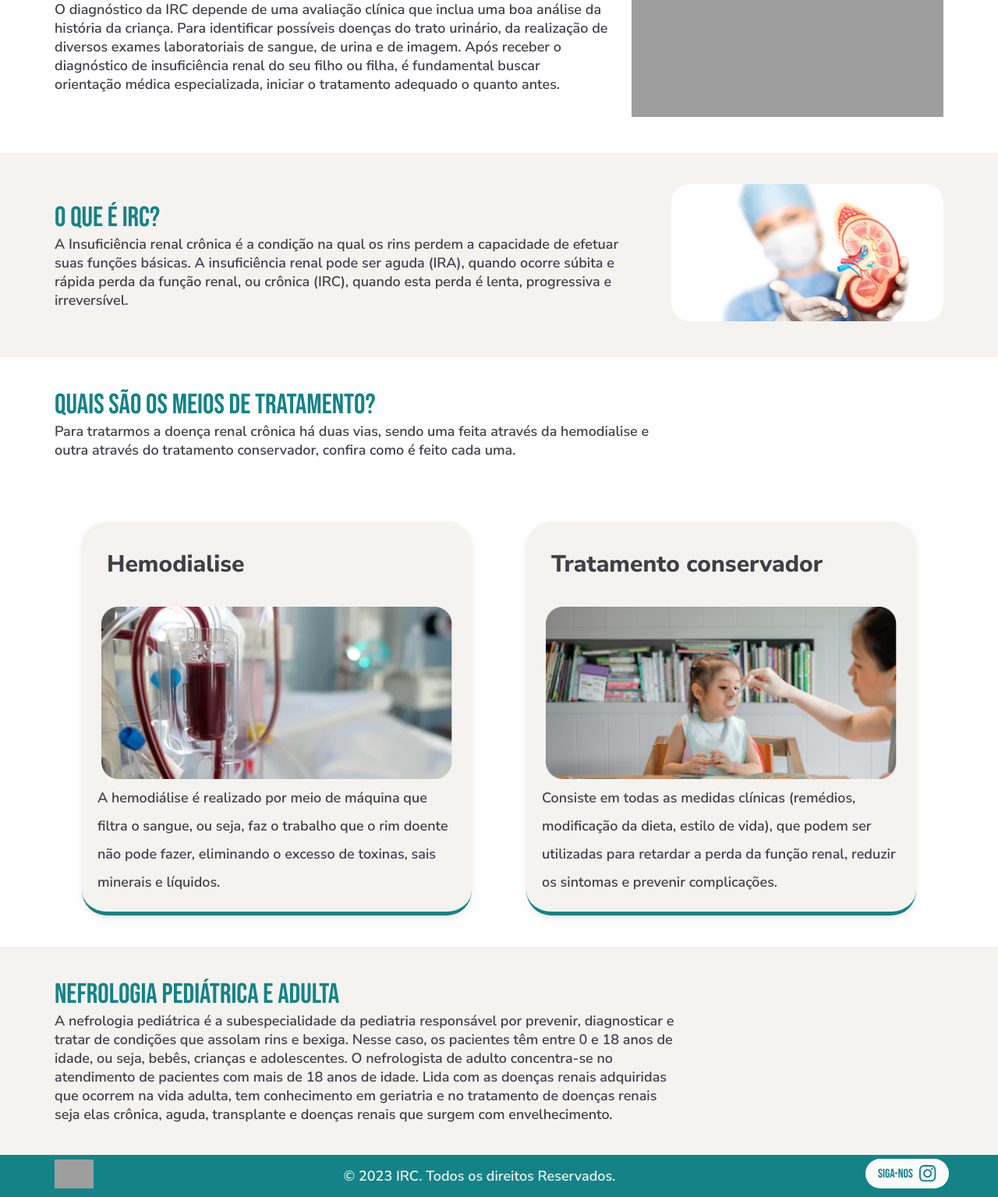
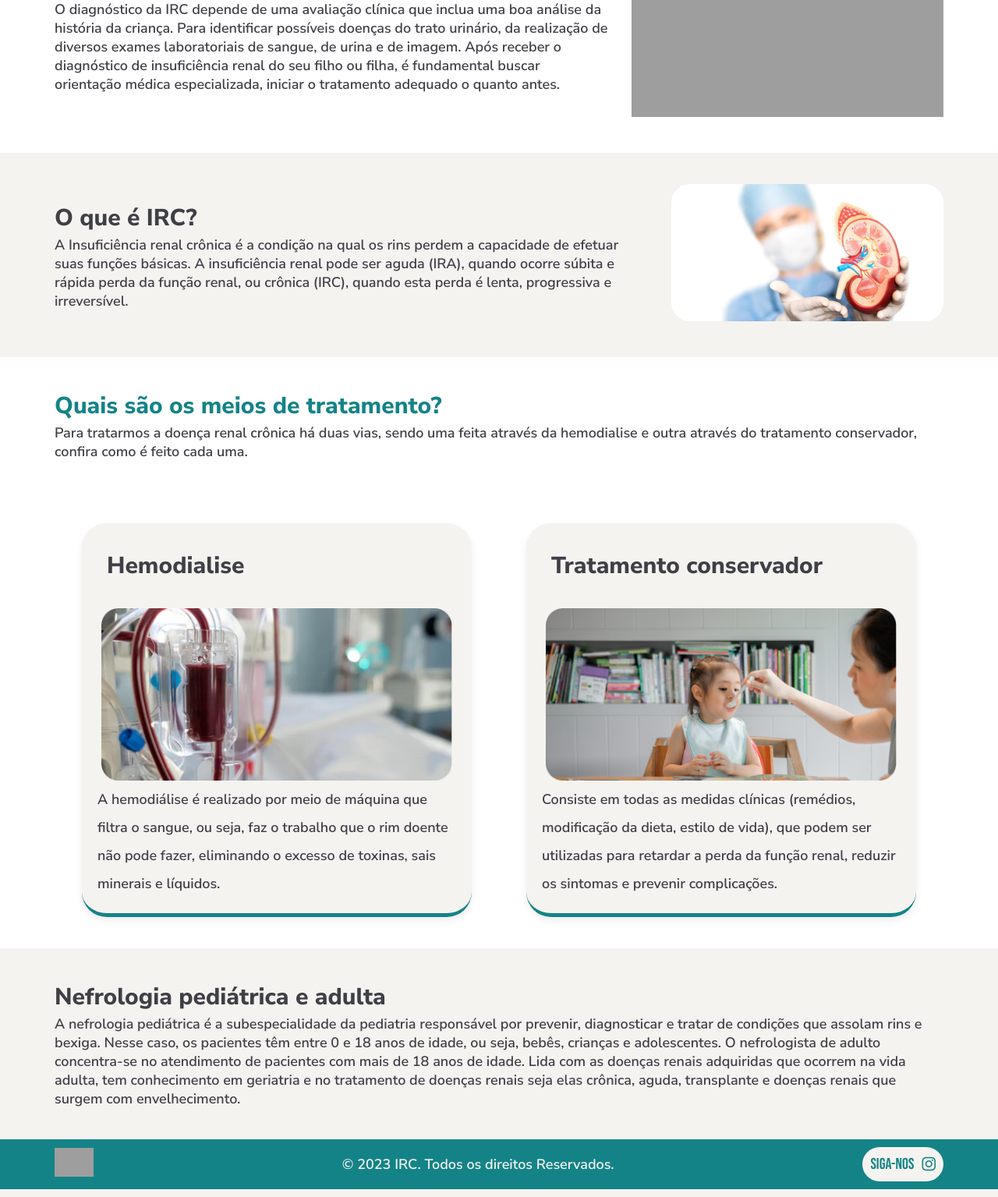
Before and after one commit to Sync-FATEC/API-NEFRO, a Flask app: page / in a window 1280 px wide. Shown: the part 267-1802 px from the top of the page at 78% size. Run offline with Flask 3, Linux system fonts and the light colour scheme; some libraries are stand-ins or nearby versions; grey boxes are pictures that could not be loaded.

Commit message:
Arrumei o alinhamento do footer e do filtro

```diff
--- a/src/static/css/blog.css
+++ b/src/static/css/blog.css
@@ -7,6 +7,7 @@ main{
     justify-content: space-between;
 }
 .comunidade{
+
     padding: 20px;
     align-items: center;
     background-color: var(--cor-fundo-branco);
--- a/src/static/css/drc.css
+++ b/src/static/css/drc.css
@@ -4,7 +4,9 @@ section {
 select#estadoSelect {
     border-radius: 10px;
 }
-
+option{
+    text-align: center;
+}
 /* Estilos para o contêiner de resultados */
 #resultadoContainer {
     font-size: 18px;
--- a/src/static/css/style.css
+++ b/src/static/css/style.css
@@ -40,21 +40,21 @@ h1 {
 h2 {
     padding-bottom: var(--padding-titulo);
     overflow: hidden;
-    color: var(--cor-fonte-azul);
-    font-family: Bebas Neue;
-    font-size: 36px;
-    font-weight: 400;
-    line-height: normal;
+    color: var(--cor-fonte-cinza);
+    font-family: Nunito Sans;
+    font-size: 30px;
+    font-weight: 650;
+    line-height: 150%;
 }
 
 h3 {
     padding-bottom: var(--padding-titulo);
     overflow: hidden;
     color: var(--cor-fonte-azul);
-    font-family: Bebas Neue;
-    font-size: 32px;
-    font-weight: 400;
-    line-height: normal;
+    font-family: Nunito sans;
+    font-size: 30px;
+    font-weight: 650;
+    line-height: 150%;
 }
 
 h4 {
@@ -69,7 +69,9 @@ h4 {
 p {
     font-size: 18px;
 }
-
+a{
+    text-decoration: none;
+}
 /* ------------------------------Header------------------------------ */
 header {
     background-color: var(--cor-fundo-branco);
@@ -104,6 +106,9 @@ header {
     text-decoration: none;
     font-size: 20px;
     font-weight: bold;
+}
+.menu a:hover{
+    color: var(--cor-fonte-azul);
 }
 
 .profile button {
@@ -170,6 +175,7 @@ header {
     color: var(--cor-fonte-cinza);
     font-weight: 600;
     line-height: 150%;
+    padding-bottom: 20px;
 }
 
 .container-tratamentos {
@@ -180,6 +186,16 @@ header {
 .text {
     width: 800px;
     color: var(--cor-fonte-cinza);
+}
+.text-sem-img {
+    padding: var(--padding-fixo);
+    color: var(--cor-fonte-cinza);
+}
+.text-sem-img-background {
+    padding: var(--padding-fixo);
+    color: var(--cor-fonte-cinza);
+    background-color: var(--cor-fundo-branco);
+
 }
 .hemodialise,
 .tratamento{
@@ -214,22 +230,30 @@ footer {
     background-color: var(--cor-fonte-azul);
     color: var(--cor-fundo-branco);
     text-align: center;
-    padding: 5px 70px;
+    padding: 10px 70px;
     display: flex;
     align-items: center;
     justify-content: space-between;
 }
-
-.footer-center {
-    flex-grow: 1;
-    align-items: center;
-}
-
 .footer-left img {
     width: 50px;
 }
-
 .footer-right {
-    max-width: 100px;
-    height: auto;
+    display: flex;
+    flex-direction: row;
+    justify-content: center;
+    gap: 10px;
+    padding:10px;
+    background-color: var(--cor-fundo-branco);
+    border-radius: 50px;
+    align-items: center;
 }
+.footer-right-text{
+    font-family: Bebas Neue;
+    font-size: 20px;
+    color: var(--cor-fonte-azul);
+}
+.fa-brands{
+    color: var(--cor-fonte-azul);
+    font-size: 20px;
+}
--- a/src/templates/base.html
+++ b/src/templates/base.html
@@ -63,11 +63,14 @@
                 &copy; 2023 IRC. Todos os direitos Reservados.
             </p>
         </div>
+        <a href="https://www.instagram.com/rimdoamor/">
         <div class="footer-right">
-            <a href=""> <!-- Link para Instagram -->
-                <img src="../static/img/siga-nos.svg" alt="Logo à direita">
-            </a>
+
+                <p class="footer-right-text">SIGA-NOS</p>
+                <i class="fa-brands fa-instagram"></i>
+
         </div>
+        </a>
     </footer>
 </body>
 </html>
--- a/src/templates/drcBrasil.html
+++ b/src/templates/drcBrasil.html
@@ -12,11 +12,11 @@
         <p>O DRC no Brasil enfrenta desafios significativos, incluindo acesso limitado à saúde, prevenção inadequada, disponibilidade limitada de tratamento como diálise e transplante, falta de conscientização, custos financeiros, escassez de doadores de órgãos, falta de especialistas, desafios para a área infantil, comorbidades e diagnósticos tardios. Apesar dessas dificuldades, esforços estão sendo formados para melhorar o acesso aos cuidados do IRC e aumentar a conscientização sobre a prevenção e o tratamento no país.</p>
     </section>
     <section class="container-texto">
-        <h2>CENTRAIS DE TRANSPLANTES</h2>
+        <h3>Centrais de transplante</h3>
         <form action="">
             <label for="estadoSelect">Selecione um estado:</label>
             <select id="estadoSelect">
-                <option value="">-- Todos os Estados --</option>
+                <option value="">Todos os Estados</option>
                 <option value="Acre">Acre</option>
                 <option value="Alagoas">Alagoas</option>
                 <option value="Amapá">Amapá</option>
--- a/src/templates/home.html
+++ b/src/templates/home.html
@@ -32,11 +32,9 @@
             <img src="../static/img/irc.png" alt="irc">
         </div>
     </section>
-    <section class="container">
-        <div class="text">
-            <h2>Quais são os meios de tratamento?</h2>
+    <section class="text-sem-img">
+            <h3>Quais são os meios de tratamento?</h3>
             <p>Para tratarmos a doença renal crônica há duas vias, sendo uma feita através da hemodialise e outra através do tratamento conservador, confira como é feito cada uma. </p>
-        </div>
     </section>
     <!-- CONTAINER DAS IMAGENS DE TRATAMENTO-->
     <section class="container-tratamentos">
@@ -55,12 +53,12 @@
         </section>
     </section>
     <!--FIM DO CONTAINER TRATAMENTO-->
-    <section class="container-background-texto">
-        <div class="text">
+    <section class="text-sem-img-background">
+
             <h2>Nefrologia pediátrica e adulta</h2>
             <p>A nefrologia pediátrica é a subespecialidade da pediatria responsável por prevenir, diagnosticar e tratar de condições que assolam rins e bexiga. Nesse caso, os pacientes têm entre 0 e 18 anos de idade, ou seja, bebês, crianças e adolescentes. O nefrologista de adulto concentra-se no atendimento de pacientes com mais de 18 anos de idade.
             Lida com as doenças renais adquiridas que ocorrem na vida adulta, tem conhecimento em geriatria e no tratamento de doenças renais seja elas crônica, aguda, transplante e doenças renais que surgem com envelhecimento.</p>
-        </div>
+
     </section>
 </main>
 {% endblock %}
```
Also changed, not shown: src/static/img/siga-nos.svg (deleted).
